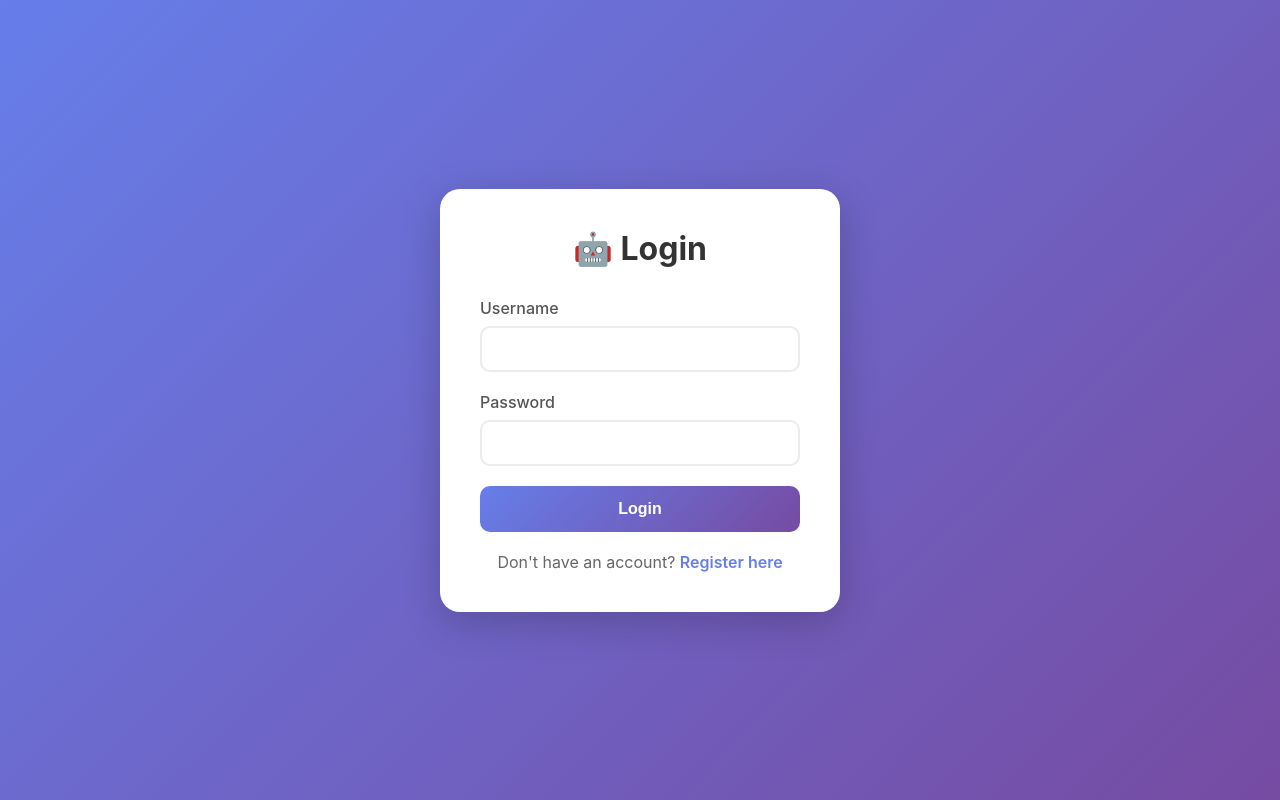
After one commit to biswanath123456/Chatbot, a Flask app: page /login in a window 1280 px wide. The commit adds this page. Run offline with Flask 3, Linux system fonts and the light colour scheme.

Commit message:
Add user authentication and update chatbot
Added login and authentication function

```diff
--- a/app.py
+++ b/app.py
@@ -1,20 +1,108 @@
-from flask import Flask, render_template, request, jsonify
+# app.py
+from flask import Flask, render_template, request, jsonify, redirect, url_for
+from flask_login import LoginManager, login_user, logout_user, login_required, current_user
+from models import db, User
 from chatbot import ChatBot
-import markdown  # Add this import
+import markdown
+from markdown.extensions.codehilite import CodeHiliteExtension
+from markdown.extensions.fenced_code import FencedCodeExtension
+import os
 
 app = Flask(__name__)
+app.config['SECRET_KEY'] = os.environ.get('SECRET_KEY', 'dev-secret-key-change-in-production')
+app.config['SQLALCHEMY_DATABASE_URI'] = 'sqlite:///chatbot.db'
+app.config['SQLALCHEMY_TRACK_MODIFICATIONS'] = False
 
+# Initialize extensions
+db.init_app(app)
+login_manager = LoginManager()
+login_manager.init_app(app)
+login_manager.login_view = 'login'
+
+# Create tables if they don't exist
+with app.app_context():
+    db.create_all()
+    print("✅ Database ready")
+
+# Chatbot storage
 bots = {}
+
+@login_manager.user_loader
+def load_user(user_id):
+    return User.query.get(int(user_id))
 
 @app.route('/')
 def home():
-    return render_template('index.html')
+    if current_user.is_authenticated:
+        return redirect(url_for('chat'))
+    return redirect(url_for('login'))
 
-@app.route('/chat', methods=['POST'])
+@app.route('/register', methods=['GET', 'POST'])
+def register():
+    if current_user.is_authenticated:
+        return redirect(url_for('chat'))
+
+    if request.method == 'POST':
+        data = request.json
+        username = data.get('username')
+        email = data.get('email')
+        password = data.get('password')
+
+        # Validate
+        if User.query.filter_by(username=username).first():
+            return jsonify({'success': False, 'error': 'Username already exists'}), 400
+
+        if User.query.filter_by(email=email).first():
+            return jsonify({'success': False, 'error': 'Email already exists'}), 400
+
+        # Create user
+        user = User(username=username, email=email)
+        user.set_password(password)
+
+        db.session.add(user)
+        db.session.commit()
+
+        return jsonify({'success': True})
+
+    return render_template('register.html')
+
+@app.route('/login', methods=['GET', 'POST'])
+def login():
+    if current_user.is_authenticated:
+        return redirect(url_for('chat'))
+
+    if request.method == 'POST':
+        data = request.json
+        username = data.get('username')
+        password = data.get('password')
+
+        user = User.query.filter_by(username=username).first()
+
+        if user and user.check_password(password):
+            login_user(user)
+            return jsonify({'success': True})
+        else:
+            return jsonify({'success': False, 'error': 'Invalid username or password'}), 401
+
+    return render_template('login.html')
+
+@app.route('/logout')
+@login_required
+def logout():
+    logout_user()
+    return redirect(url_for('login'))
+
+@app.route('/chat')
+@login_required
 def chat():
+    return render_template('chat.html', username=current_user.username)
+
+@app.route('/api/chat', methods=['POST'])
+@login_required
+def api_chat():
     data = request.json
     user_message = data.get('message', '')
-    session_id = data.get('session_id', 'default')
+    session_id = f"user_{current_user.id}"
 
     if session_id not in bots:
         bots[session_id] = ChatBot()
@@ -24,23 +112,20 @@ def chat():
     try:
         response = bot.send_message(user_message)
 
-        # Convert markdown to HTML
-        html_response = markdown.markdown(response, extensions=['nl2br', 'fenced_code'])
+        html_response = markdown.markdown(
+            response,
+            extensions=['fenced_code', 'codehilite', 'nl2br', 'tables'],
+            extension_configs={'codehilite': {'css_class': 'highlight', 'linenums': False}}
+        )
 
-        return jsonify({
-            'success': True,
-            'response': html_response
-        })
+        return jsonify({'success': True, 'response': html_response})
     except Exception as e:
-        return jsonify({
-            'success': False,
-            'error': str(e)
-        }), 500
+        return jsonify({'success': False, 'error': str(e)}), 500
 
-@app.route('/reset', methods=['POST'])
-def reset():
-    data = request.json
-    session_id = data.get('session_id', 'default')
+@app.route('/api/reset', methods=['POST'])
+@login_required
+def api_reset():
+    session_id = f"user_{current_user.id}"
 
     if session_id in bots:
         bots[session_id].reset_conversation()
@@ -48,6 +133,5 @@ def reset():
     return jsonify({'success': True})
 
 if __name__ == '__main__':
-    import os
     port = int(os.environ.get('PORT', 5000))
-    app.run(host='0.0.0.0', port=port, debug=False)
+    app.run(host='0.0.0.0', port=port, debug=True)
--- a/requirements.txt
+++ b/requirements.txt
@@ -1,6 +1,9 @@
 google-genai
 python-dotenv
 flask
+flask-login
+flask-sqlalchemy
+werkzeug
 markdown
 pygments
 gunicorn
--- /dev/null
+++ b/templates/login.html
@@ -0,0 +1,179 @@
+<!DOCTYPE html>
+<html lang="en">
+<head>
+    <meta charset="UTF-8">
+    <meta name="viewport" content="width=device-width, initial-scale=1.0">
+    <title>Login - AI Chatbot</title>
+    <style>
+        * {
+            margin: 0;
+            padding: 0;
+            box-sizing: border-box;
+        }
+
+        body {
+            font-family: -apple-system, BlinkMacSystemFont, 'Segoe UI', Roboto, sans-serif;
+            background: linear-gradient(135deg, #667eea 0%, #764ba2 100%);
+            display: flex;
+            justify-content: center;
+            align-items: center;
+            min-height: 100vh;
+            padding: 20px;
+        }
+
+        .auth-container {
+            background: white;
+            padding: 40px;
+            border-radius: 20px;
+            box-shadow: 0 10px 40px rgba(0,0,0,0.2);
+            width: 100%;
+            max-width: 400px;
+        }
+
+        h1 {
+            text-align: center;
+            color: #333;
+            margin-bottom: 30px;
+            font-size: 2rem;
+        }
+
+        .form-group {
+            margin-bottom: 20px;
+        }
+
+        label {
+            display: block;
+            margin-bottom: 8px;
+            color: #555;
+            font-weight: 500;
+        }
+
+        input {
+            width: 100%;
+            padding: 12px 16px;
+            border: 2px solid #e9ecef;
+            border-radius: 10px;
+            font-size: 1rem;
+            transition: border-color 0.3s;
+        }
+
+        input:focus {
+            outline: none;
+            border-color: #667eea;
+        }
+
+        button {
+            width: 100%;
+            padding: 14px;
+            background: linear-gradient(135deg, #667eea 0%, #764ba2 100%);
+            color: white;
+            border: none;
+            border-radius: 10px;
+            font-size: 1rem;
+            font-weight: 600;
+            cursor: pointer;
+            transition: transform 0.2s;
+        }
+
+        button:hover {
+            transform: translateY(-2px);
+        }
+
+        button:disabled {
+            opacity: 0.6;
+            cursor: not-allowed;
+        }
+
+        .error {
+            background: #f8d7da;
+            color: #721c24;
+            padding: 12px;
+            border-radius: 8px;
+            margin-bottom: 20px;
+            display: none;
+        }
+
+        .link-text {
+            text-align: center;
+            margin-top: 20px;
+            color: #666;
+        }
+
+        .link-text a {
+            color: #667eea;
+            text-decoration: none;
+            font-weight: 600;
+        }
+
+        .link-text a:hover {
+            text-decoration: underline;
+        }
+    </style>
+</head>
+<body>
+    <div class="auth-container">
+        <h1>🤖 Login</h1>
+
+        <div class="error" id="errorMsg"></div>
+
+        <form id="loginForm">
+            <div class="form-group">
+                <label for="username">Username</label>
+                <input type="text" id="username" name="username" required>
+            </div>
+
+            <div class="form-group">
+                <label for="password">Password</label>
+                <input type="password" id="password" name="password" required>
+            </div>
+
+            <button type="submit" id="loginBtn">Login</button>
+        </form>
+
+        <div class="link-text">
+            Don't have an account? <a href="/register">Register here</a>
+        </div>
+    </div>
+
+    <script>
+        document.getElementById('loginForm').addEventListener('submit', async (e) => {
+            e.preventDefault();
+
+            const username = document.getElementById('username').value;
+            const password = document.getElementById('password').value;
+            const errorMsg = document.getElementById('errorMsg');
+            const loginBtn = document.getElementById('loginBtn');
+
+            errorMsg.style.display = 'none';
+            loginBtn.disabled = true;
+            loginBtn.textContent = 'Logging in...';
+
+            try {
+                const response = await fetch('/login', {
+                    method: 'POST',
+                    headers: {
+                        'Content-Type': 'application/json'
+                    },
+                    body: JSON.stringify({ username, password })
+                });
+
+                const data = await response.json();
+
+                if (data.success) {
+                    window.location.href = '/chat';
+                } else {
+                    errorMsg.textContent = data.error;
+                    errorMsg.style.display = 'block';
+                    loginBtn.disabled = false;
+                    loginBtn.textContent = 'Login';
+                }
+            } catch (error) {
+                errorMsg.textContent = 'An error occurred. Please try again.';
+                errorMsg.style.display = 'block';
+                loginBtn.disabled = false;
+                loginBtn.textContent = 'Login';
+            }
+        });
+    </script>
+</body>
+</html>
```
Also changed, not shown: models.py (added, +25 -0 lines), templates/chat.html (renamed from templates/index.html, +14 -3 lines), templates/register.html (added, +214 -0 lines), test_models.py (deleted, +0 -11 lines), 1 other file.
